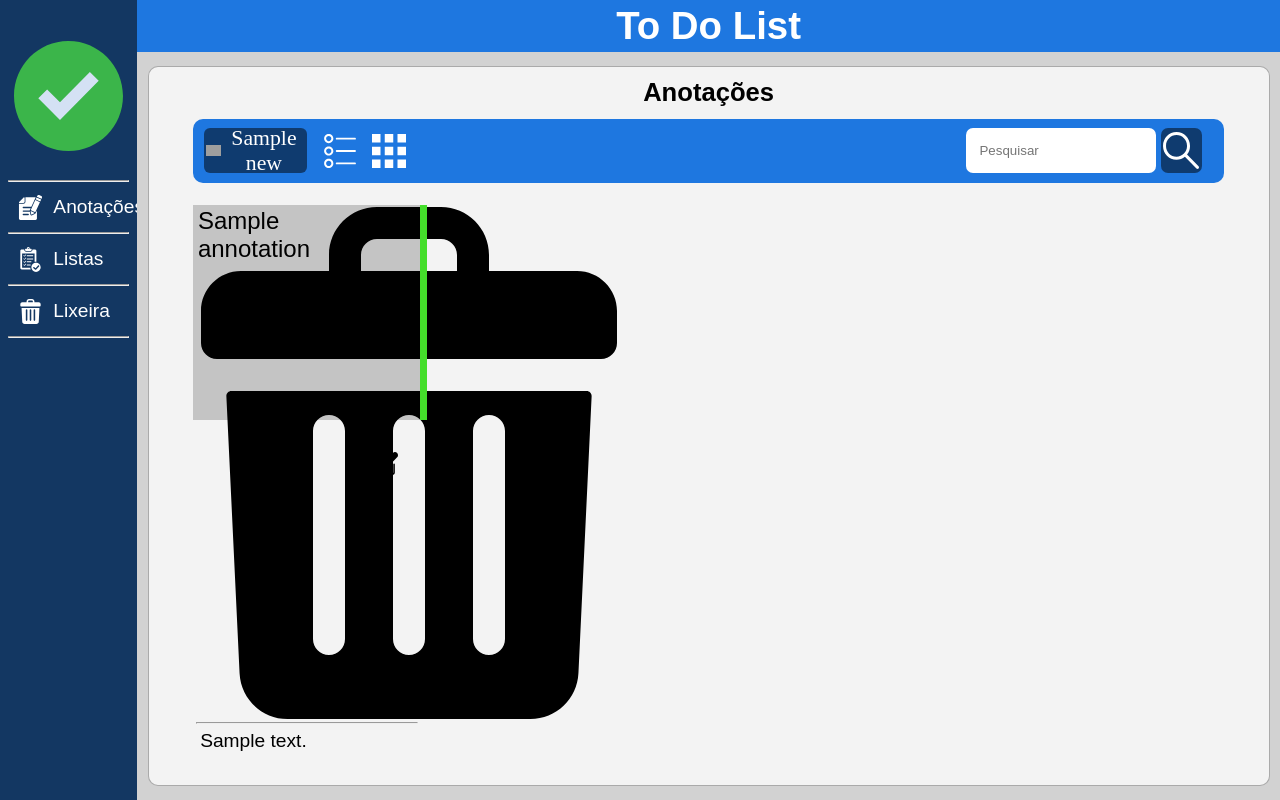
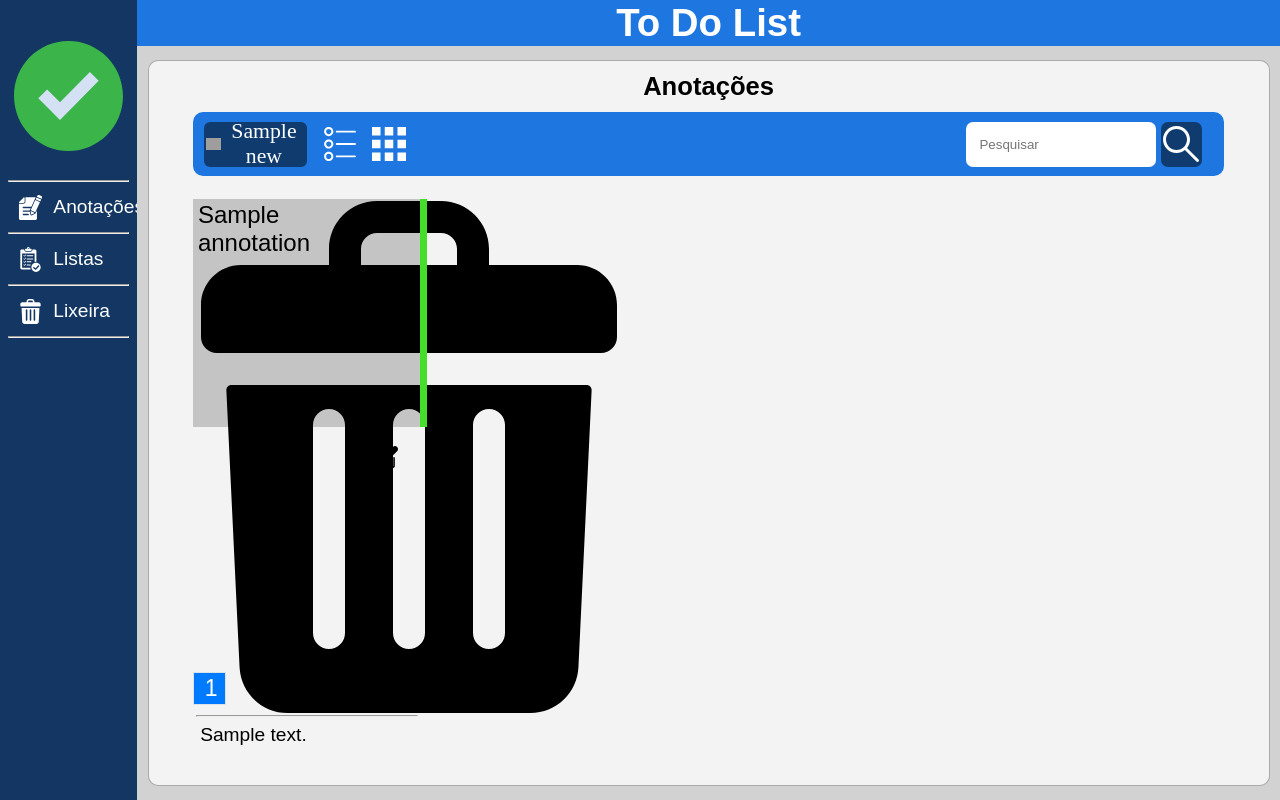
Before and after one commit to Weverton-Vitor/to-do-list, a Django app: template project/apps/annotations/templates/annotation_list.html in a window 1280 px wide. Run offline with Django 3.2, Linux system fonts and the light colour scheme; the template is opened without the code that fills it: most values are stand-ins (such as "Sample title", 1, 10 or a date in 2020); form fields are guessed from the names that the template uses; some web fonts are replaced; grey boxes are pictures that could not be loaded.

Commit message:
Adding pagination to annotations

```diff
--- a/project/apps/annotations/templates/annotation_list.html
+++ b/project/apps/annotations/templates/annotation_list.html
@@ -55,7 +55,11 @@
 
     </div>
     {% endfor %}
+
+
 </div>
+
+{% include "includes/pagination.html" %}
 
 <!--Incluindo o fomulário-->
 {% include "form_annotation.html" %}
@@ -63,5 +67,4 @@
 {% endblock content %}
 
 {% block js %}
-
 {% endblock js %}
--- a/project/apps/annotations/templates/form_annotation.html
+++ b/project/apps/annotations/templates/form_annotation.html
@@ -45,5 +45,4 @@
 {% block js %}
 
 <script src="{% static 'js/modal_box_create.js' %} "></script>
-
 {% endblock js %}
--- a/project/apps/core/static/css/annotation_list_style.css
+++ b/project/apps/core/static/css/annotation_list_style.css
@@ -6,7 +6,7 @@
 
 #content {
   width: 95%;
-  height: 75%;
+  height: 63%;
   margin: auto;
   padding-left: 3%;
   margin-top: 2%;
@@ -18,9 +18,10 @@
 #annotation-container {
   background: #C4C4C4;
   width: 22%;
-  height: 40%;
+  height: 50%;
   display: flex;
   margin-right: 3%;
+  margin-bottom: 1%;
 }
 
 #annotation-content {
@@ -64,19 +65,6 @@
   margin: 1% 0px;
 }
 
-#gradient-annotation-body {
-  width: 100%;
-  height: 100%;
-  z-index: 100;
-  position: relative;
-}
-
-#gradient-annotation-body:hover { background: rgb(142,0,0);
-  background: rgb(142,0,0);
-  background: linear-gradient(180deg, rgba(142,0,0,0.26232491287530635) 35%, rgba(142,0,0,0.9401960613346901) 69%, rgba(142,0,0,1) 100%, rgba(142,0,0,1) 100%);
-  cursor: pointer;
-}
-
 #annotation-body {
   height: 70%;
   margin: 2%;
--- /dev/null
+++ b/project/apps/core/static/css/pagination_style.css
@@ -0,0 +1,45 @@
+.container-pagination {
+    margin: auto;
+    margin-top: 1.5%;
+    width: 92%;
+}
+
+.pagination {
+    display: flex;
+    align-items: center;
+    justify-items: center;
+    list-style: none;
+}
+
+.page-item {
+    width: 1%;
+    height: 1%;
+    font-size: 1.8vw;
+    padding: 0.2% 1%;
+    border: 0.5px;
+    border-style: solid;
+    border-color: #dee2e6;
+    display: flex;
+
+}
+
+.page-item:hover {
+    background: rgba(1,1,1, 0.1)
+}
+
+.page-link{
+   color: #007bff;
+   text-decoration: none
+}
+
+.active {
+  background: #007bff;
+}
+
+.active:hover {
+  background: #007bff;
+}
+
+.active .page-link{
+    color: #ffffff;
+}
--- /dev/null
+++ b/project/apps/core/templates/includes/pagination.html
@@ -0,0 +1,46 @@
+
+{% load static%}
+
+{% block css %}
+    <link rel="stylesheet" href="{% static 'css/pagination_style.css' %}">
+{% endblock css %}
+
+<div class="container-pagination">
+    <ul class="pagination">
+      {% if page_obj.has_previous %}
+        <li class="page-item"><a class="page-link" href="?page={{ page_obj.previous_page_number }}{% if request.GET.q %}&q={{ request.GET.q }}{% endif %}">&laquo;</a></li>
+      {% endif %}
+
+      {% for pg in page_obj.paginator.page_range %}
+        <!-- Sempre mostra as 3 primeiras e 3 últimas páginas -->
+        {% if pg == 1 or pg == 2 or pg == 3 or pg == page_obj.paginator.num_pages or pg == page_obj.paginator.num_pages|add:'-1' or pg == page_obj.paginator.num_pages|add:'-2' %}
+
+          {% if page_obj.number == pg %}
+            <li class="active page-item"><a class="page-link" href="?page={{ pg }}{% if request.GET.q %}&q={{ request.GET.q }}{% endif %}">{{ pg }}</a></li>
+          {% else %}
+            <li class="page-item"><a class="page-link" href="?page={{ pg }}{% if request.GET.q %}&q={{ request.GET.q }}{% endif %}">{{ pg }}</a></li>
+          {% endif %}
+
+        {% else %}
+
+          {% if page_obj.number == pg %}
+            <li class="active page-item"><a class="page-link" href="?page={{ pg }}">{{ pg }}</a></li>
+          {% elif pg > page_obj.number|add:'-4' and pg < page_obj.number|add:'4' %}
+            <!-- Mostra 3 páginas antes e 3 páginas depois da atual -->
+            <li class="page-item"><a class="page-link" href="?page={{ pg }}{% if request.GET.q %}&q={{ request.GET.q }}{% endif %}">{{ pg }}</a></li>
+          {% elif pg == page_obj.number|add:'-4' or pg == page_obj.number|add:'4' %}
+            <li class="page-item"><a class="page-link" href="">...</a></li>
+          {% endif %}
+
+        {% endif %}
+      {% endfor %}
+
+      {% if page_obj.has_next %}
+        <li class="page-item"><a class="page-link" href="?page={{ page_obj.next_page_number }}&q={{ request.GET.q }}">&raquo;</a></li>
+      {% endif %}
+    </ul>
+</div>
+
+{% block js %}
+
+{% endblock js %}
```
Also changed, not shown: project/apps/annotations/views.py (line endings or trailing spaces).
